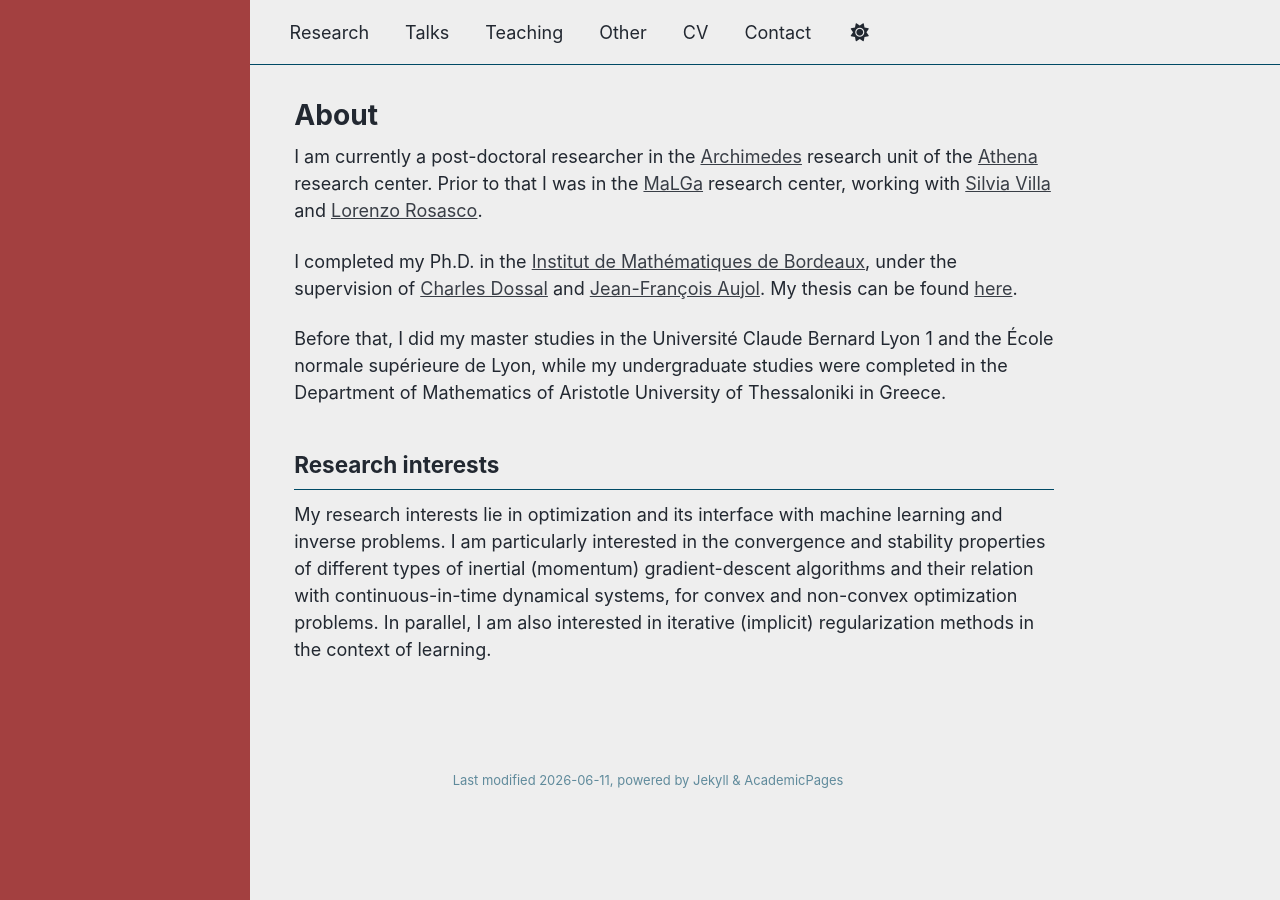
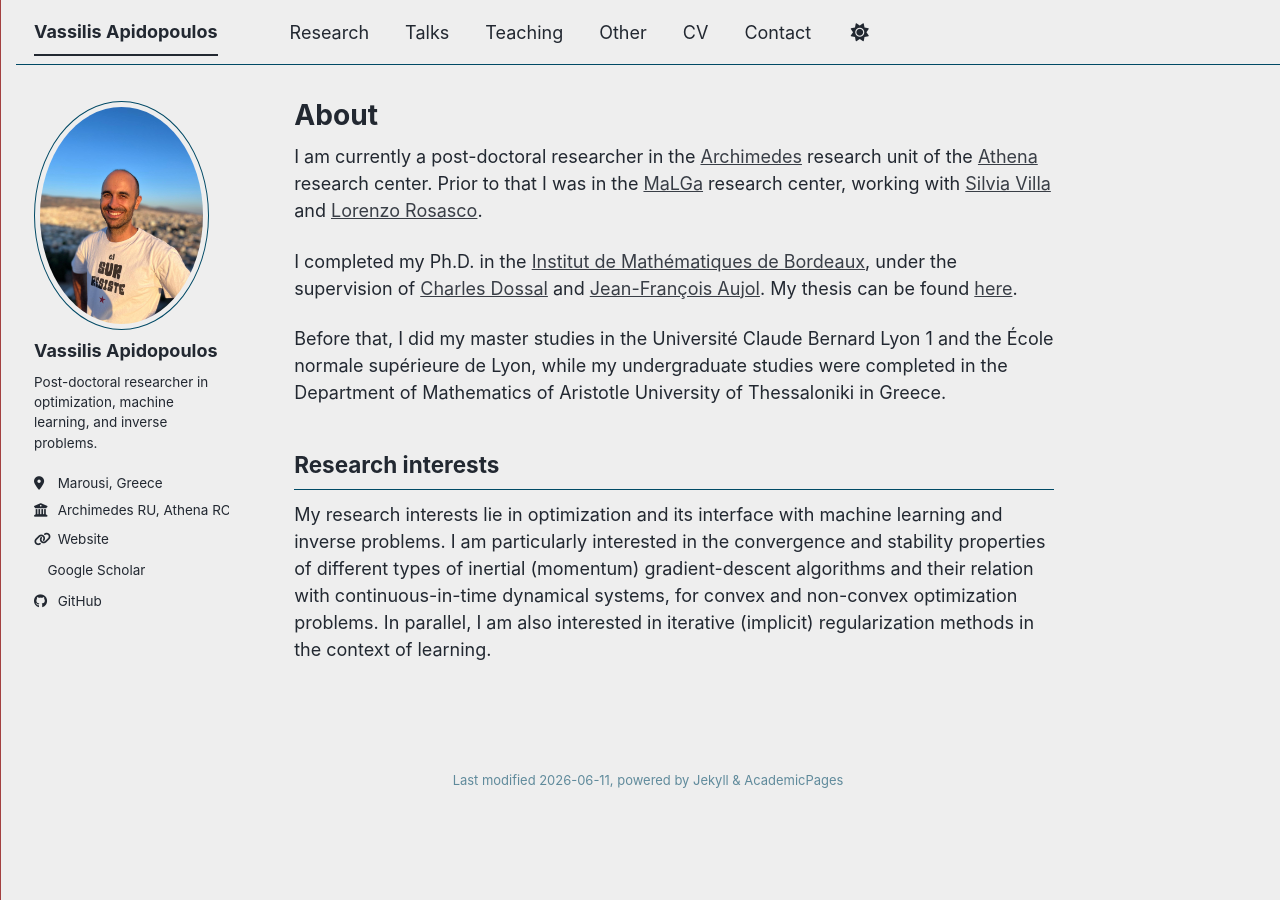
Before and after one commit to vassilisapid/academic-test, a Jekyll site: the page built from _pages/about.md, in a window 1280 px wide. Built offline with Jekyll 4.4.1, drawn with Linux system fonts in a browser that asks for light colours; a script bundle is joined from its source files by our own code; library files that are not in the unit come from our copies.

Commit message:
Update custom.html

```diff
--- a/_includes/head/custom.html
+++ b/_includes/head/custom.html
@@ -4,7 +4,7 @@
   position: fixed;
   top: 0;
   left: 0;
-  width: 250px;
+  width: 0.1px;
   height: 100vh;
   z-index: 999;
   pointer-events: none;
```
